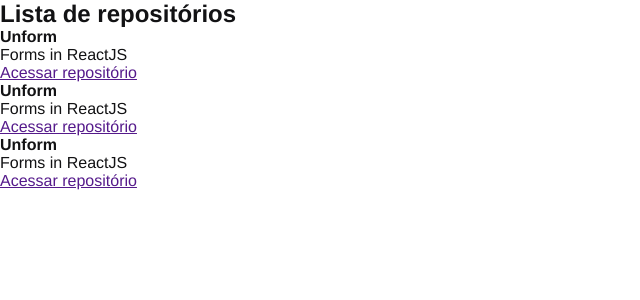
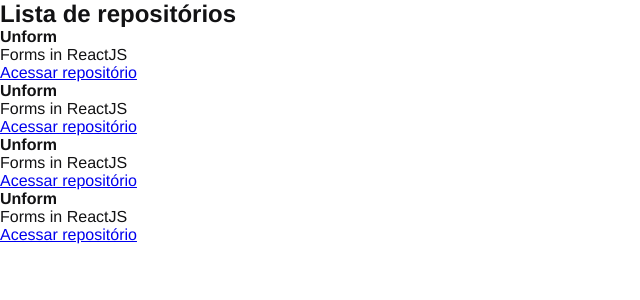
Before and after one commit to GuilhermeFujita/ignite-github-explorer, a React app: page / in a window 1280 px wide. Shown: the top 300 px of the page, without its empty margins (0-640 px from the left). Built offline with nearby package versions, Linux system fonts and the light colour scheme.

Commit message:
Using React props

```diff
--- /dev/null
+++ b/src/components/RepositoryItem.jsx
@@ -0,0 +1,12 @@
+export function RepositoryItem(props) {
+	return (
+		<li>
+			<strong>{props.repository.name}</strong>
+			<p>{props.repository.description ?? 'Default'}</p>
+
+			<a href={props.repository.link}>
+				Acessar repositório
+			</a>
+		</li>
+	);
+}
--- a/src/components/RepositoryList.jsx
+++ b/src/components/RepositoryList.jsx
@@ -1,35 +1,21 @@
+import { RepositoryItem } from "./RepositoryItem";
+
+const repository = {
+	name: 'Unform',
+	description: 'Forms in ReactJS',
+	link: 'https://github.com/unform/unform'
+}
+
 export function RepositoryList() {
 	return (
 		<section className="repository-list">
 			<h1>Lista de repositórios</h1>
 
 			<ul>
-				<li>
-					<strong>Unform</strong>
-					<p>Forms in ReactJS</p>
-
-					<a href="">
-						Acessar repositório
-					</a>
-				</li>
-
-				<li>
-					<strong>Unform</strong>
-					<p>Forms in ReactJS</p>
-
-					<a href="">
-						Acessar repositório
-					</a>
-				</li>
-
-				<li>
-					<strong>Unform</strong>
-					<p>Forms in ReactJS</p>
-
-					<a href="">
-						Acessar repositório
-					</a>
-				</li>
+				<RepositoryItem repository={repository}/>
+				<RepositoryItem repository={repository}/>
+				<RepositoryItem repository={repository}/>
+				<RepositoryItem repository={repository}/>
 			</ul>
 		</section>
 	)
```
